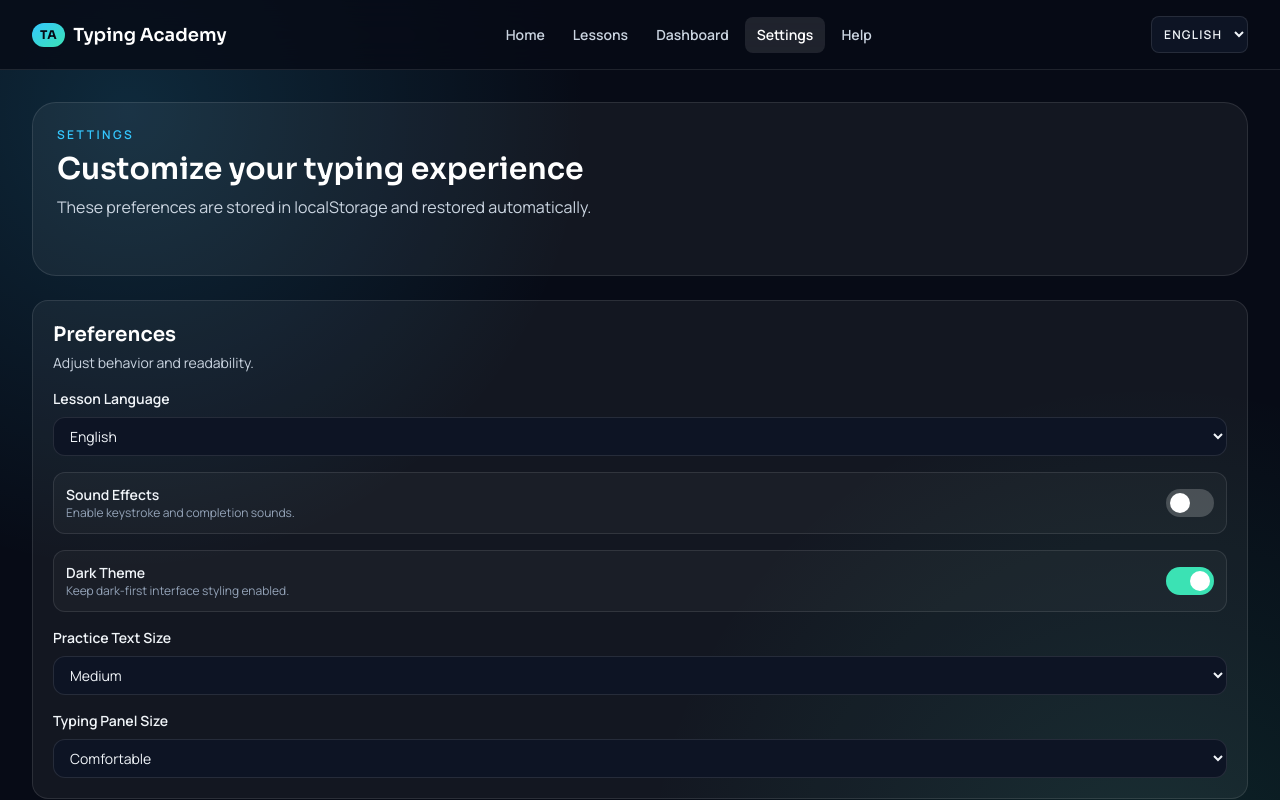
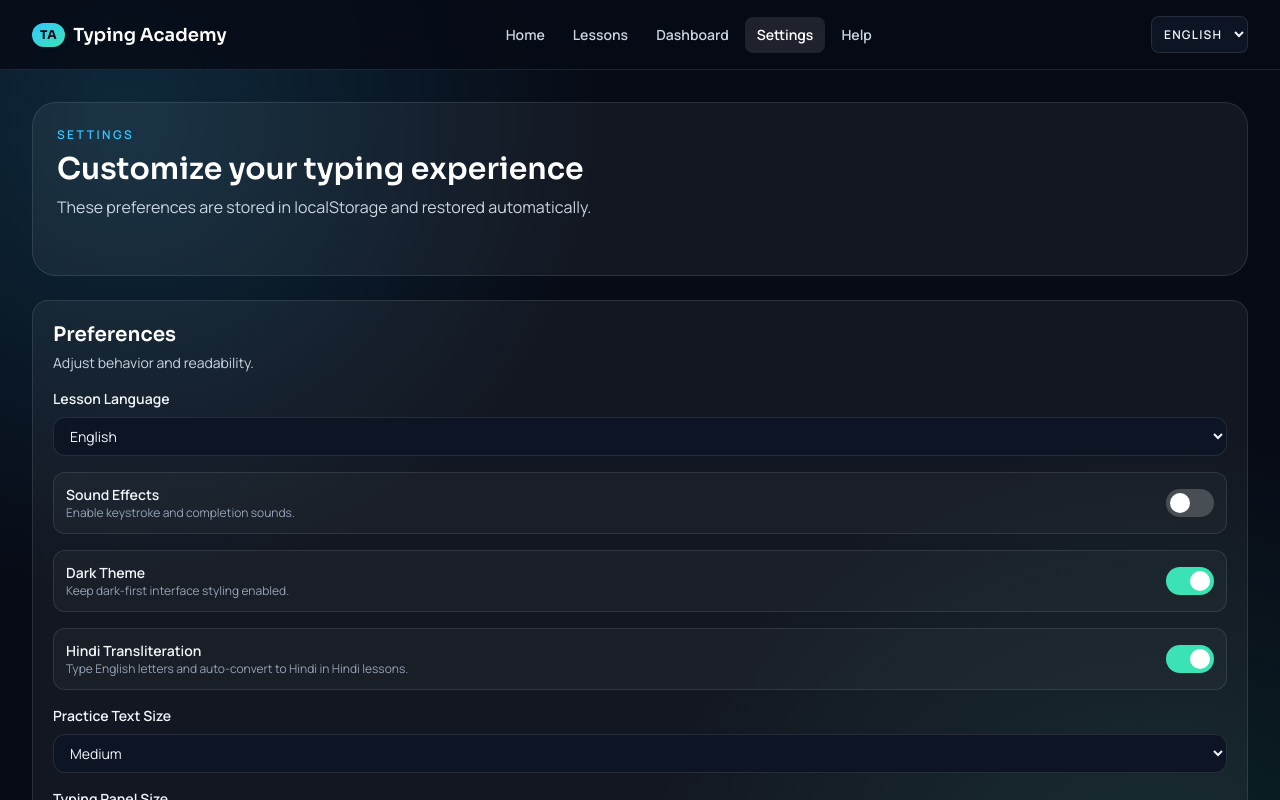
Before and after one commit to Arbab-ofc/Typing-Academy, a React (Vite) app: page /settings in a window 1280 px wide. Shown: the top 800 px of the page. Built offline with nearby package versions, Linux system fonts and the light colour scheme.

Commit message:
feat: add in-app Hindi transliteration typing mode

```diff
--- a/package.json
+++ b/package.json
@@ -15,7 +15,8 @@
     "react-icons": "^5.6.0",
     "react-loader-spinner": "^8.0.2",
     "react-router-dom": "^6.28.0",
-    "react-toastify": "^11.0.5"
+    "react-toastify": "^11.0.5",
+    "sanscript": "^0.0.2"
   },
   "devDependencies": {
     "@vitejs/plugin-react": "^4.3.2",
--- a/src/components/practice/TypingInput.jsx
+++ b/src/components/practice/TypingInput.jsx
@@ -1,6 +1,6 @@
 import { useEffect, useRef } from 'react';
 
-export default function TypingInput({ value, onChange, disabled }) {
+export default function TypingInput({ value, onChange, disabled, transliterationHint }) {
   const inputRef = useRef(null);
 
   useEffect(() => {
@@ -24,6 +24,7 @@ export default function TypingInput({ value, onChange, disabled }) {
       />
       <p id="typing-input-help" className="mt-2 text-xs text-slate-400">
         Timer starts on your first keypress. Backspace is supported.
+        {transliterationHint ? ` ${transliterationHint}` : ''}
       </p>
     </div>
   );
--- a/src/components/practice/TypingPanel.jsx
+++ b/src/components/practice/TypingPanel.jsx
@@ -16,7 +16,8 @@ export default function TypingPanel({
   onComplete,
   textSize = 'md',
   panelSize = 'comfortable',
-  language = 'english'
+  language = 'english',
+  transliterationEnabled = false
 }) {
   const {
     typedText,
@@ -50,7 +51,16 @@ export default function TypingPanel({
       ) : null}
 
       <TypingText targetText={lesson.content} typedText={typedText} activeIndex={activeIndex} textSize={textSize} />
-      <TypingInput value={typedText} onChange={onTextChange} disabled={isComplete} />
+      <TypingInput
+        value={typedText}
+        onChange={onTextChange}
+        disabled={isComplete}
+        transliterationHint={
+          language === 'hindi' && transliterationEnabled
+            ? 'Hindi transliteration is on: type English letters to generate Hindi script.'
+            : ''
+        }
+      />
 
       <KeyboardGuide keysPracticed={lesson.keysPracticed} language={language} />
 
--- a/src/hooks/useTypingSession.js
+++ b/src/hooks/useTypingSession.js
@@ -6,7 +6,7 @@ import {
   evaluateLessonCompletion
 } from '../utils/typing';
 
-export default function useTypingSession({ lessonId, targetText }) {
+export default function useTypingSession({ lessonId, targetText, inputTransformer }) {
   const [typedText, setTypedText] = useState('');
   const [startTime, setStartTime] = useState(null);
   const [elapsedSeconds, setElapsedSeconds] = useState(0);
@@ -53,7 +53,8 @@ export default function useTypingSession({ lessonId, targetText }) {
   const completionMeta = evaluateLessonCompletion(metrics.accuracy, metrics.wpm, lessonId);
 
   const onTextChange = (nextValue) => {
-    const limited = nextValue.slice(0, targetText.length);
+    const transformed = typeof inputTransformer === 'function' ? inputTransformer(nextValue) : nextValue;
+    const limited = transformed.slice(0, targetText.length);
 
     if (!startTime && limited.length > 0) {
       setStartTime(Date.now());
--- a/src/pages/LessonPracticePage.jsx
+++ b/src/pages/LessonPracticePage.jsx
@@ -7,6 +7,7 @@ import { getLessonByLanguageAndId } from '../data/courseData';
 import { useAcademyContext } from '../hooks/useAcademyContext';
 import useTypingSession from '../hooks/useTypingSession';
 import { saveRecentResult } from '../utils/storage';
+import { transliterateToHindi } from '../utils/transliteration';
 
 export default function LessonPracticePage() {
   const { lessonId } = useParams();
@@ -19,7 +20,9 @@ export default function LessonPracticePage() {
 
   const session = useTypingSession({
     lessonId: numericLessonId,
-    targetText: lesson?.content ?? ''
+    targetText: lesson?.content ?? '',
+    inputTransformer:
+      activeLanguage === 'hindi' && settings.hindiTransliterationEnabled ? transliterateToHindi : undefined
   });
 
   const nextLessonId = useMemo(() => Math.min(50, numericLessonId + 1), [numericLessonId]);
@@ -92,6 +95,7 @@ export default function LessonPracticePage() {
         textSize={settings.textSize}
         panelSize={settings.panelSize}
         language={activeLanguage}
+        transliterationEnabled={activeLanguage === 'hindi' && settings.hindiTransliterationEnabled}
       />
     </div>
   );
--- a/src/pages/SettingsPage.jsx
+++ b/src/pages/SettingsPage.jsx
@@ -60,6 +60,16 @@ export default function SettingsPage() {
           }}
         />
 
+        <SettingToggle
+          label="Hindi Transliteration"
+          description="Type English letters and auto-convert to Hindi in Hindi lessons."
+          checked={settings.hindiTransliterationEnabled}
+          onChange={(value) => {
+            updateSetting('hindiTransliterationEnabled', value);
+            toast.info(`Hindi transliteration ${value ? 'enabled' : 'disabled'}`);
+          }}
+        />
+
         <SettingSelect
           label="Practice Text Size"
           value={settings.textSize}
--- a/src/utils/constants.js
+++ b/src/utils/constants.js
@@ -10,7 +10,8 @@ export const DEFAULT_SETTINGS = {
   soundEnabled: false,
   theme: 'dark',
   textSize: 'md',
-  panelSize: 'comfortable'
+  panelSize: 'comfortable',
+  hindiTransliterationEnabled: true
 };
 
 export const INITIAL_PROGRESS = {
--- /dev/null
+++ b/src/utils/transliteration.js
@@ -0,0 +1,13 @@
+import Sanscript from 'sanscript';
+
+function normalizeHindiPunctuation(value) {
+  // Use danda for sentence endings in Hindi lessons.
+  return value.replace(/\./g, '।');
+}
+
+export function transliterateToHindi(input) {
+  if (!input) return '';
+
+  const transliterated = Sanscript.t(input, 'itrans', 'devanagari');
+  return normalizeHindiPunctuation(transliterated);
+}
```
Also changed, not shown: 1 other file (tests, documents, lock files or other folders).
